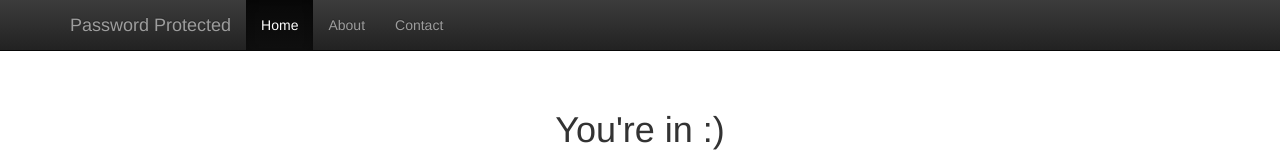
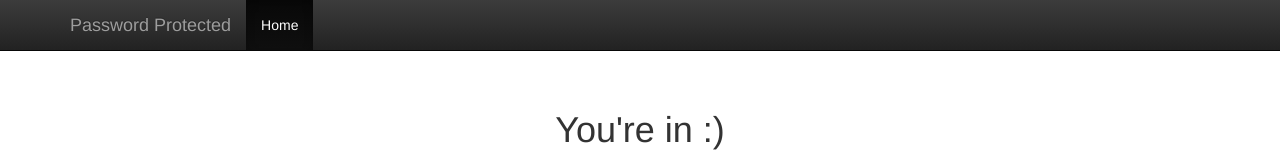
Before and after one commit to kerklines/kerklines.github.io, a plain HTML site: page 430ab3deb9c62ed6795e93b6b9638a17163cc70d/index.html in a window 1280 px wide. Shown: the top 160 px of the page. Drawn offline with nearby package versions, Linux system fonts and the light colour scheme.

Commit message:
Update index.html

```diff
--- a/430ab3deb9c62ed6795e93b6b9638a17163cc70d/index.html
+++ b/430ab3deb9c62ed6795e93b6b9638a17163cc70d/index.html
@@ -38,12 +38,6 @@
                         <li class="active">
                             <a href="#">Home</a>
                         </li>
-                        <li>
-                            <a href="#about">About</a>
-                        </li>
-                        <li>
-                            <a href="#contact">Contact</a>
-                        </li>
                     </ul>
                 </div>
             </div>
```
